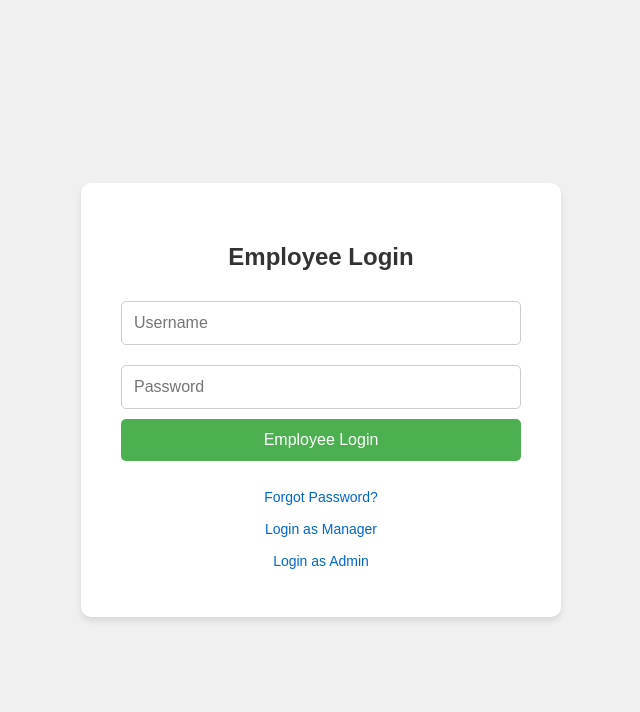
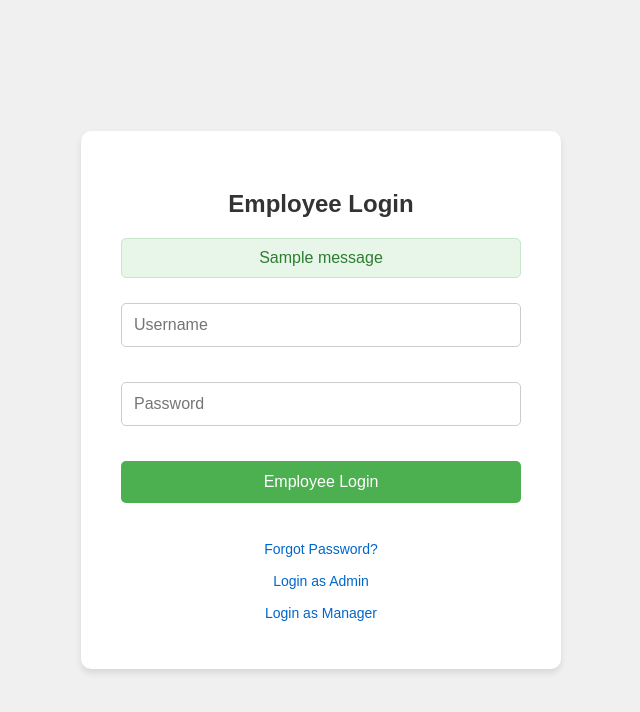
Before and after one commit to aiellom2/team-project, a Flask app: page /employee-login in a window 1280 px wide. Shown: the top 712 px of the page, without its empty margins (319-959 px from the left). Run offline with Flask 3, Linux system fonts and the light colour scheme; tables that the repository leaves empty hold one stand-in row (values such as "Sample post"); one stand-in notice (Sample message) is shown; parts of the project's set-up code (start-up, migrations or seed data) failed here and were passed over.

Commit message:
edited login pages

```diff
--- a/app/templates/employee/employee-login.html
+++ b/app/templates/employee/employee-login.html
@@ -41,7 +41,7 @@
             box-sizing: border-box;
         }
 
-        button {
+        button, input[type="submit"] {
             width: 100%;
             padding: 12px;
             background-color: #4CAF50;
@@ -53,7 +53,7 @@
             transition: background-color 0.3s;
         }
 
-        button:hover {
+        button:hover, input[type="submit"]:hover {
             background-color: #45A049;
         }
 
@@ -80,6 +80,33 @@
             outline: none;
             text-decoration: underline;
         }
+
+        .flash-message {
+            padding: 10px;
+            margin-bottom: 15px;
+            border-radius: 5px;
+        }
+
+        .flash-error {
+            background-color: #ffebee;
+            color: #d32f2f;
+            border: 1px solid #ffcdd2;
+        }
+
+        .flash-success {
+            background-color: #e8f5e9;
+            color: #2e7d32;
+            border: 1px solid #c8e6c9;
+        }
+
+        .form-field {
+            text-align: left;
+            margin-bottom: 15px;
+        }
+
+        .form-field label {
+            display: none; /* Hide labels for consistency */
+        }
     </style>
 </head>
 
@@ -87,16 +114,34 @@
 
     <div class="login-container">
         <h2>Employee Login</h2>
-        <form action="{{ url_for('employeeLogin') }}" method="POST">
-            <input type="text" name="username" placeholder="Username" required>
-            <input type="password" name="password" placeholder="Password" required>
-            <button type="submit">Employee Login</button>
+
+        <!-- Flash Messages -->
+        {% with messages = get_flashed_messages(with_categories=true) %}
+        {% if messages %}
+            {% for category, message in messages %}
+                <div class="flash-message {% if category == 'error' %}flash-error{% elif category == 'success' %}flash-success{% endif %}">
+                    {{ message }}
+                </div>
+            {% endfor %}
+        {% endif %}
+        {% endwith %}
+
+        <!-- Flask-WTF Form with better styling -->
+        <form method="POST">
+            {{ form.hidden_tag() }}
+            <div class="form-field">
+                {{ form.username(placeholder="Username", class="form-control") }}
+            </div>
+            <div class="form-field">
+                {{ form.password(placeholder="Password", class="form-control") }}
+            </div>
+            {{ form.submit(class="login-btn", value="Employee Login") }}
         </form>
+
         <div class="links">
-            <a href="{{ url_for('employeeForgotPassword') }}">Forgot Password?</a>
+            <a href="{{ url_for('employeeForgotPassword')}}">Forgot Password?</a>
+            <a href="{{ url_for('adminLogin') }}">Login as Admin</a>
             <a href="{{ url_for('managerLogin') }}">Login as Manager</a>
-            <a href="{{ url_for('adminLogin') }}">Login as Admin</a>
-
         </div>
     </div>
 
```
Also changed, not shown: app/templates/manager/manager-login.html (+53 -8 lines).
